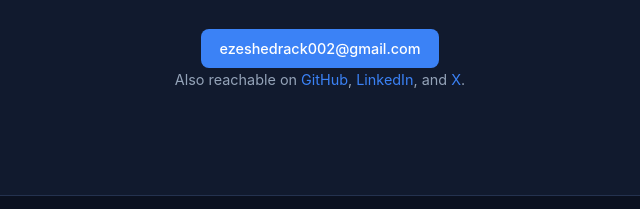
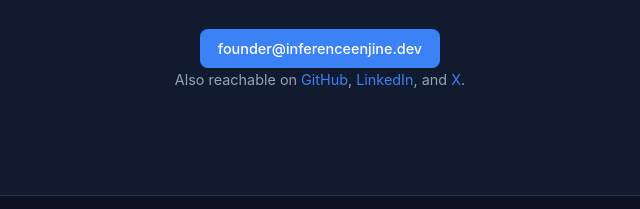
Before and after one commit to Shedrackeze002/inferenceEnJine, a plain HTML site: page index.html in a window 1280 px wide. Shown: the part 4125-4334 px from the top of the page, 320-960 px from the left. Drawn offline with Linux system fonts and the light colour scheme.

Commit message:
Official domain: founder@ email, canonical/og URLs to inferenceenjine.dev

```diff
--- a/index.html
+++ b/index.html
@@ -7,17 +7,17 @@
   <meta name="description" content="inferenceEnJine turns your company's documents, tools, and workflows into one internal AI system. Claude handles reasoning, open models run on hardware you own, and every answer cites your own sources.">
   <link rel="icon" type="image/png" href="favicon.png">
   <link rel="apple-touch-icon" href="favicon.png">
-  <link rel="canonical" href="https://shedrackeze002.github.io/inferenceEnJine/">
+  <link rel="canonical" href="https://inferenceenjine.dev/">
   <!-- Social preview -->
   <meta property="og:type" content="website">
   <meta property="og:title" content="inferenceEnJine: An internal AI layer for your org">
   <meta property="og:description" content="Claude for reasoning, open models on your own hardware. RAG over your documents, workflow automation, fine-tuning, and cost optimization.">
-  <meta property="og:image" content="https://shedrackeze002.github.io/favicon.png">
-  <meta property="og:url" content="https://shedrackeze002.github.io/inferenceEnJine/">
+  <meta property="og:image" content="https://inferenceenjine.dev/favicon.png">
+  <meta property="og:url" content="https://inferenceenjine.dev/">
   <meta name="twitter:card" content="summary">
   <meta name="twitter:title" content="inferenceEnJine: An internal AI layer for your org">
   <meta name="twitter:description" content="Claude for reasoning, open models on your own hardware. RAG, automation, fine-tuning, cost optimization.">
-  <meta name="twitter:image" content="https://shedrackeze002.github.io/favicon.png">
+  <meta name="twitter:image" content="https://inferenceenjine.dev/favicon.png">
   <style>
     :root {
       --bg: #0b1120;
@@ -166,7 +166,7 @@
           <a href="#claude">Built on Claude</a>
           <a href="#deployment">Deployment</a>
           <a href="#proof">Proof</a>
-          <a href="mailto:ezeshedrack002@gmail.com?subject=inferenceEnJine:" class="btn">Get in touch</a>
+          <a href="mailto:founder@inferenceenjine.dev?subject=inferenceEnJine:" class="btn">Get in touch</a>
         </nav>
         <button class="menu-btn" id="menu-btn" aria-label="Menu">☰</button>
       </div>
@@ -175,7 +175,7 @@
         <a href="#claude">Built on Claude</a>
         <a href="#deployment">Deployment</a>
         <a href="#proof">Proof</a>
-        <a href="mailto:ezeshedrack002@gmail.com?subject=inferenceEnJine:" class="btn">Get in touch</a>
+        <a href="mailto:founder@inferenceenjine.dev?subject=inferenceEnJine:" class="btn">Get in touch</a>
       </div>
     </div>
   </header>
@@ -193,7 +193,7 @@
         <p>Built for ops, finance, and support teams that process documents and repeat the same judgment calls every day.</p>
         <p>You own the code, the weights, and the keys. API spend goes only where a frontier model earns its cost.</p>
         <div class="hero-cta">
-          <a href="mailto:ezeshedrack002@gmail.com?subject=inferenceEnJine:%20internal%20AI%20layer" class="btn">Start a conversation</a>
+          <a href="mailto:founder@inferenceenjine.dev?subject=inferenceEnJine:%20internal%20AI%20layer" class="btn">Start a conversation</a>
           <a href="#product" class="btn btn-ghost">See the product</a>
         </div>
       </div>
@@ -361,7 +361,7 @@
         <h2>Get in touch</h2>
         <p>The first conversation is free. Describe your stack and the process you want to run internally, and you get an honest read on whether this helps before anyone commits to anything.</p>
         <div class="contact-links">
-          <a href="mailto:ezeshedrack002@gmail.com?subject=inferenceEnJine:%20internal%20AI%20layer" class="btn">ezeshedrack002@gmail.com</a>
+          <a href="mailto:founder@inferenceenjine.dev?subject=inferenceEnJine:%20internal%20AI%20layer" class="btn">founder@inferenceenjine.dev</a>
         </div>
         <p class="contact-alt">Also reachable on <a href="https://github.com/Shedrackeze002" target="_blank">GitHub</a>, <a href="https://linkedin.com/in/eze-shedrack" target="_blank">LinkedIn</a>, and <a href="https://x.com/maphlux" target="_blank">X</a>.</p>
       </div>
```
